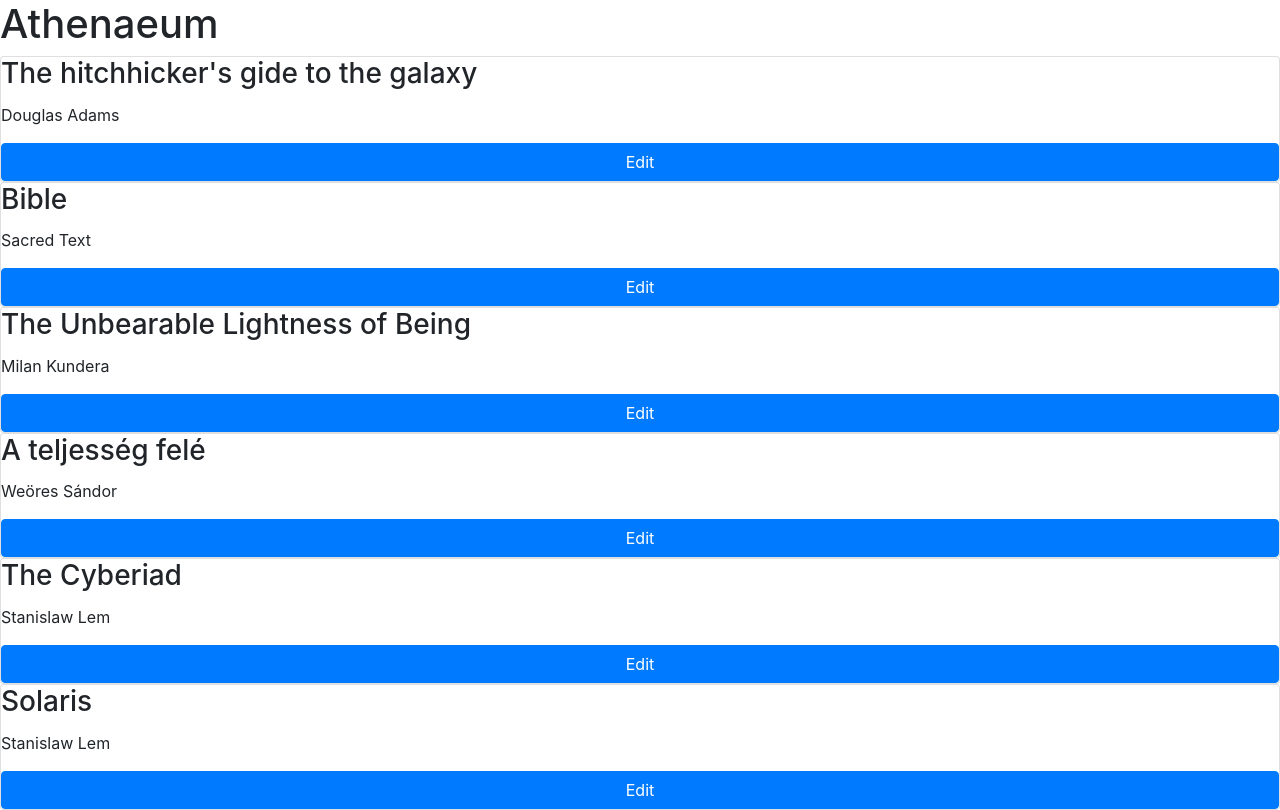
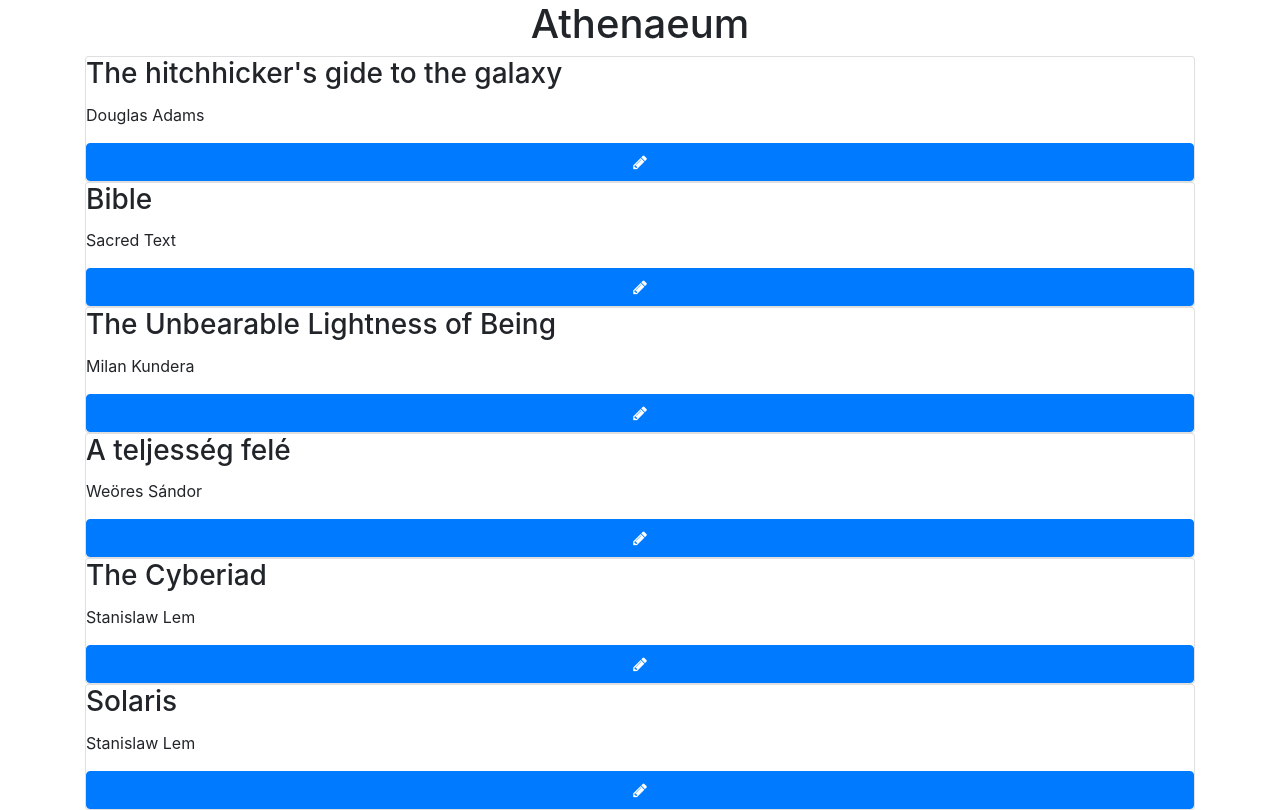
Before and after one commit to madaraszistvan/Athenaeum, an Angular app: page / in a window 1280 px wide. Built offline with nearby package versions, Linux system fonts and the light colour scheme.

Commit message:
[fontawesome] adding icons

```diff
--- a/angular-cli.json
+++ b/angular-cli.json
@@ -19,7 +19,8 @@
       "mobile": false,
       "styles": [
         "styles.css",
-        "../node_modules/bootstrap/dist/css/bootstrap.min.css"
+        "../node_modules/bootstrap/dist/css/bootstrap.min.css",
+        "../node_modules/font-awesome/css/font-awesome.css"
       ],
       "scripts": [],
       "environments": {
@@ -29,7 +30,9 @@
       }
     }
   ],
-  "addons": [],
+  "addons": [
+    "../node_modules/font-awesome/fonts/*.+(otf|eot|svg|ttf|woff|woff2)"
+  ],
   "packages": [],
   "e2e": {
     "protractor": {
--- a/package.json
+++ b/package.json
@@ -22,6 +22,7 @@
     "@angular/router": "3.2.1",
     "bootstrap": "^4.0.0-alpha.5",
     "core-js": "^2.4.1",
+    "font-awesome": "^4.7.0",
     "ng2-bootstrap": "^1.1.16",
     "rxjs": "5.0.0-beta.12",
     "ts-helpers": "^1.1.1",
--- a/src/app/app.component.html
+++ b/src/app/app.component.html
@@ -1,6 +1,8 @@
 <!--todo header component, maybe nav component-->
-<h1 class="page-header">
-  {{title}}
-</h1>
+<div class="container">
+  <h1 class="page-header text-lg-center">
+    {{title}}
+  </h1>
 
-<book *ngFor="let book of books" [book]="book"></book>
+  <book *ngFor="let book of books" [book]="book"></book>
+</div>
--- a/src/app/book/book.component.html
+++ b/src/app/book/book.component.html
@@ -1,5 +1,7 @@
 <div class="card card-block">
   <h3 class="card-title">{{book.title}}</h3>
   <p class="card-text">{{book.author}}</p>
-  <button class="btn btn-primary">Edit</button>
+  <button class="btn btn-primary">
+    <i class="fa fa-pencil"></i>
+  </button>
 </div>
```
